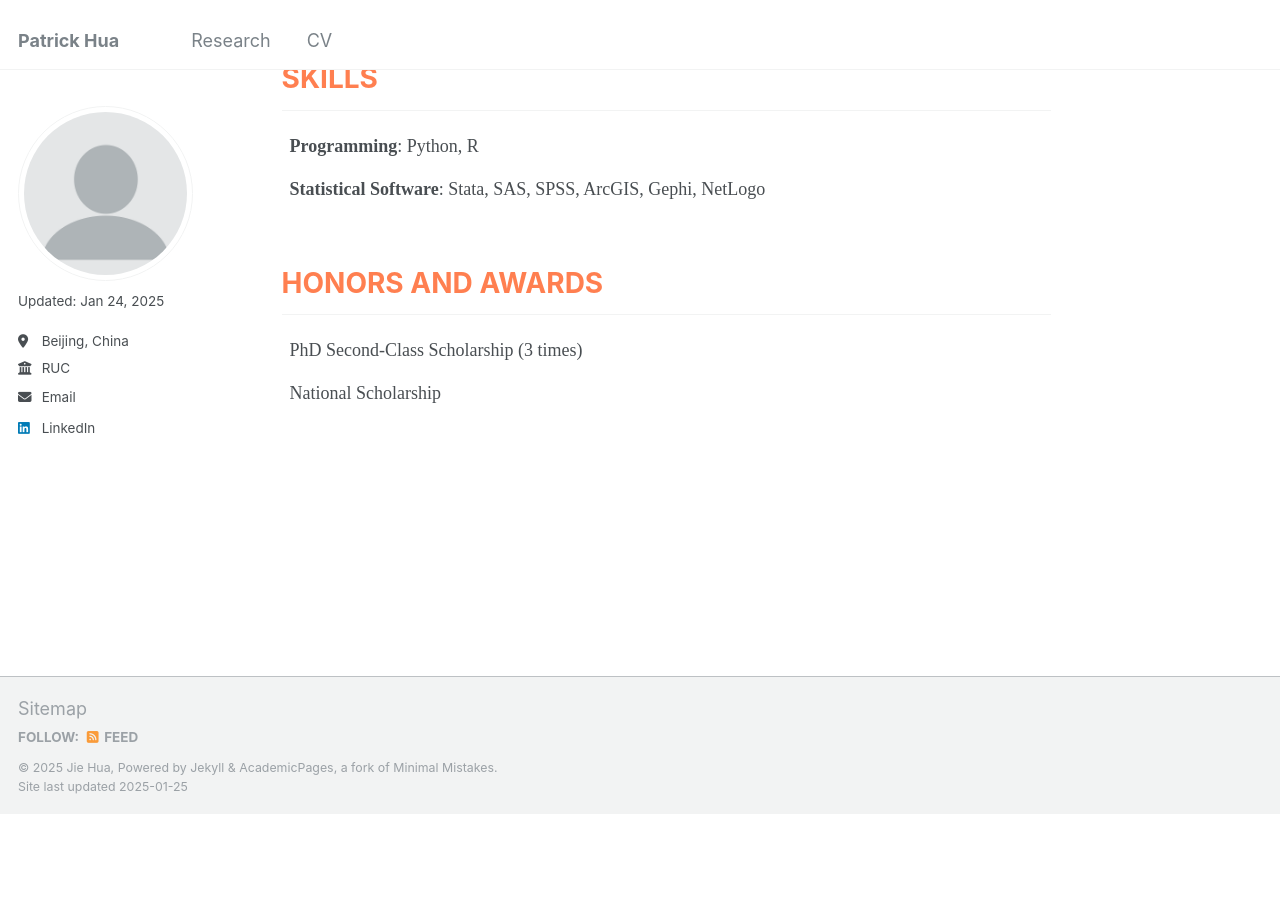
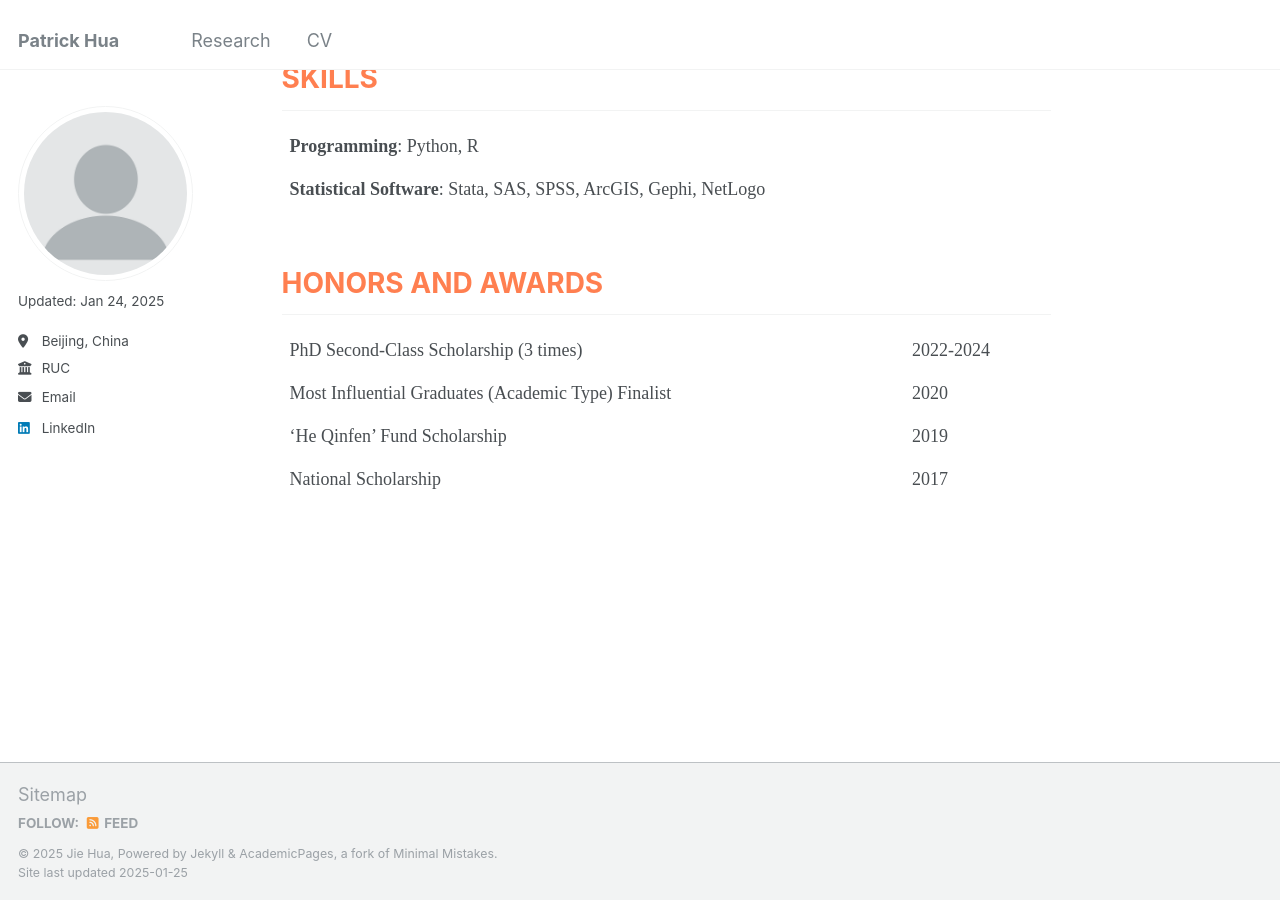
Before and after one commit to jiehua-css/jiehua-css.github.io, a Jekyll site: the page built from _pages/about.md, in a window 1280 px wide and 900 px high, scrolled down 917 px. Built offline with Jekyll 4.4.1, drawn with Linux system fonts in a browser that asks for light colours; before the commit the page ends 1731 px from its top, so only the background shows below that.

Commit message:
Update about.md

```diff
--- a/_pages/about.md
+++ b/_pages/about.md
@@ -180,8 +180,18 @@ I'm visiting the  <a href="https://knowledgelab.org/">Knowledge Lab</a> at UChic
 <table class="honors-table">
   <tr>
     <td>PhD Second-Class Scholarship (3 times)</td>
+    <td>2022-2024</td>
+  </tr>
+  <tr>
+    <td>Most Influential Graduates (Academic Type) Finalist</td>
+    <td>2020</td>
+  </tr>
+  <tr>
+    <td>‘He Qinfen’ Fund Scholarship</td>
+    <td>2019</td>
   </tr>
   <tr>
     <td>National Scholarship</td>
+    <td>2017</td>
   </tr>
 </table>
```
